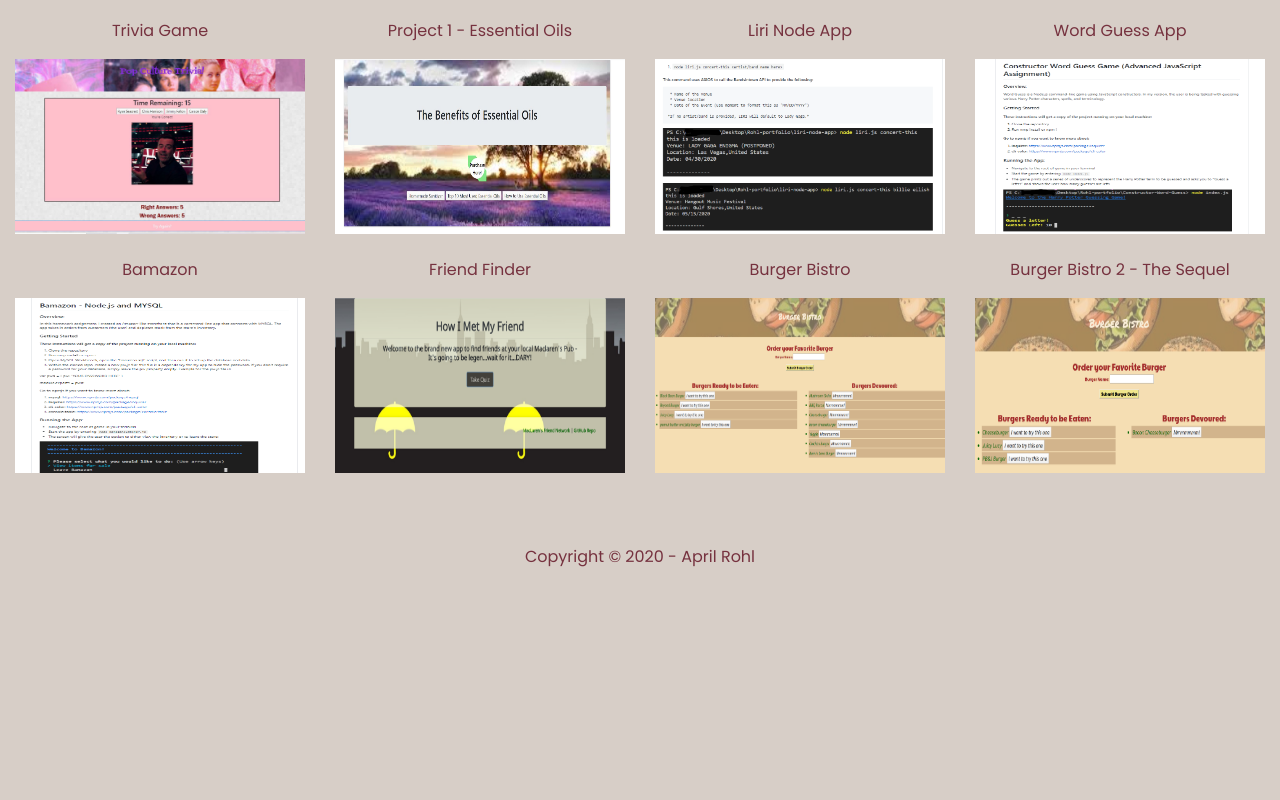
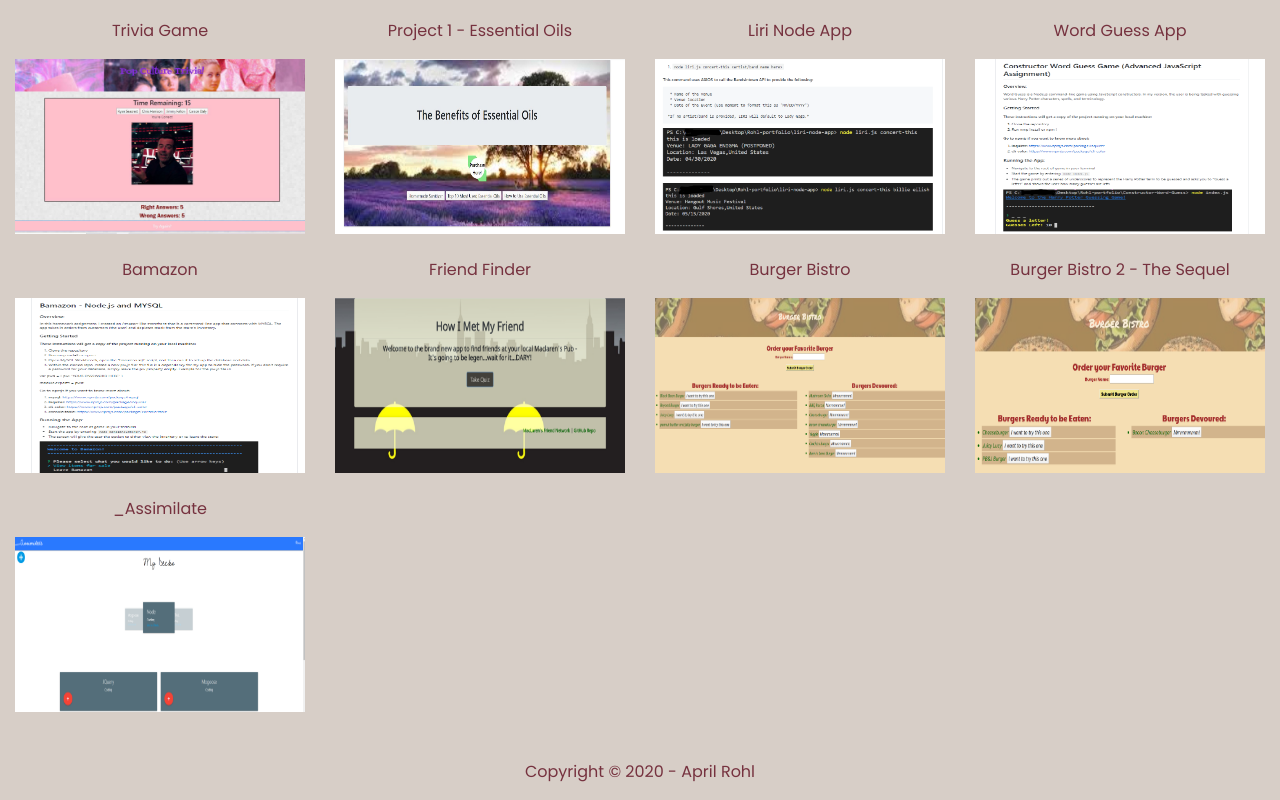
Before and after one commit to arohl2015/Updated-Portfolio, a plain HTML site: page index.html in a window 1280 px wide. Shown: the part 724-1524 px from the top of the page. Before the commit the page ends 1309 px from the top, so only its background shows below. Drawn offline with nearby package versions, Linux system fonts and the light colour scheme; a web font is replaced by a local one.

Commit message:
portfolio updates with imgs & links

```diff
--- a/index.html
+++ b/index.html
@@ -110,14 +110,14 @@
           </div>
         </div>
       </div><br>
-        <!--Bootstrap Container-->
-    <!-- <div class="container-fluid bg-3 text-center">
+        <!-- Bootstrap Container -->
+    <div class="container-fluid bg-3 text-center">
       <div class="row">
         <div class="col-sm-3">
-          <p><a href="https://github.com/arohl2015/Bamazon">Bamazon</p></a>
-         <img src="assets/images/bamazon.PNG" class="img-responsive move" style="width:100%" alt="Bamazon"></a>
+          <p><a href="https://github.com/arohl2015/Project-2">_Assimilate</p></a>
+          <a href="https://vast-earth-60973.herokuapp.com/" target="_blank"><img src="assets/images/assimilate.PNG" class="img-responsive move" style="width:100%" alt="assimilate"></a>
         </div>
-        <div class="col-sm-3">
+        <!-- <div class="col-sm-3">
           <p><a href="https://github.com/arohl2015/friend-finder">Friend Finder</p></a>
           <a href="https://friend-finder-25.herokuapp.com/" target="_blank"><img src="assets/images/friendfinder.PNG" class="img-responsive move" style="width:100%" alt="Friend"></a>
         </div>
@@ -128,9 +128,9 @@
         <div class="col-sm-3">
           <p><a href="https://github.com/arohl2015/Constructor-Word-Guess">Word Guess App</p></a>
           <img src="assets/images/wordguess.PNG" class="img-responsive move" style="width:100%" alt="Image">
-        </div>
+        </div> -->
       </div>
-    </div> -->
+    </div>
       <br><br>
 
     <footer class="container-fluid text-center">
```
Also changed, not shown: resume.html (+1 -1 lines), assets/images/assimilate.PNG (added), assets/images/portfolio.PNG (added), 1 other file.
